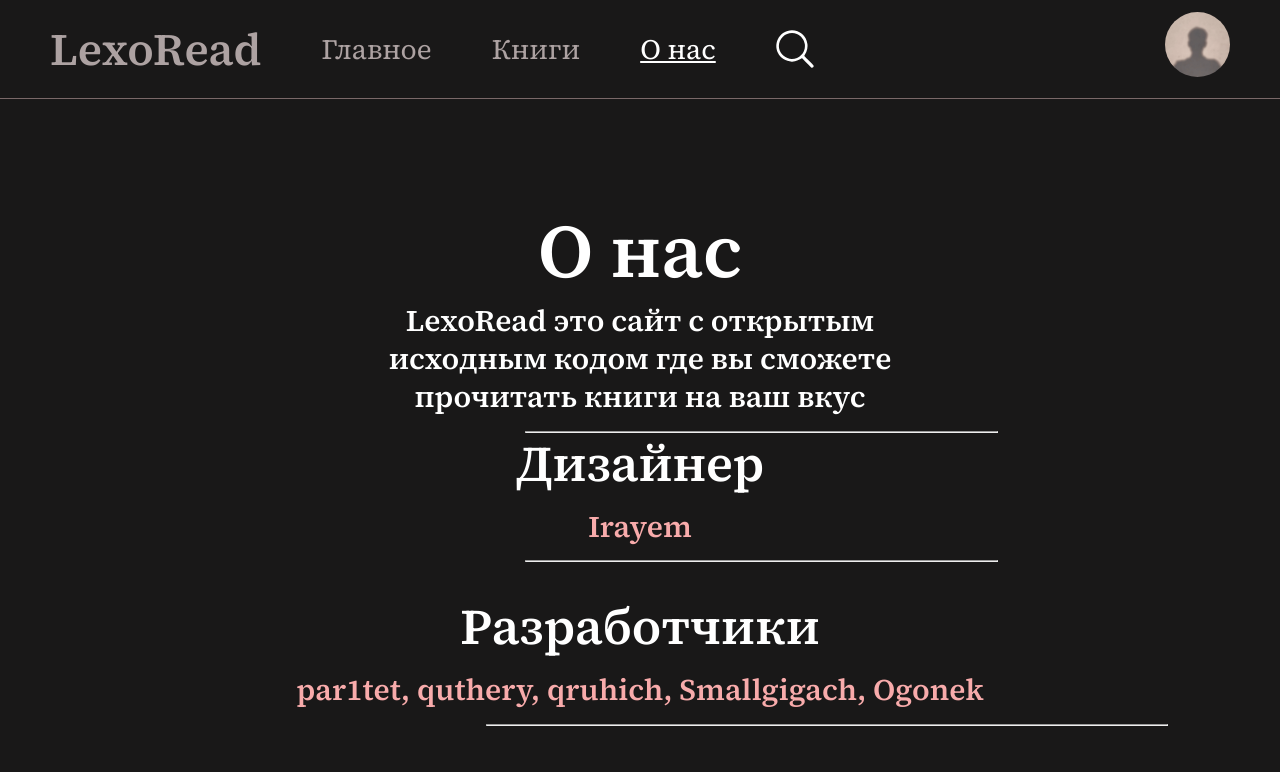
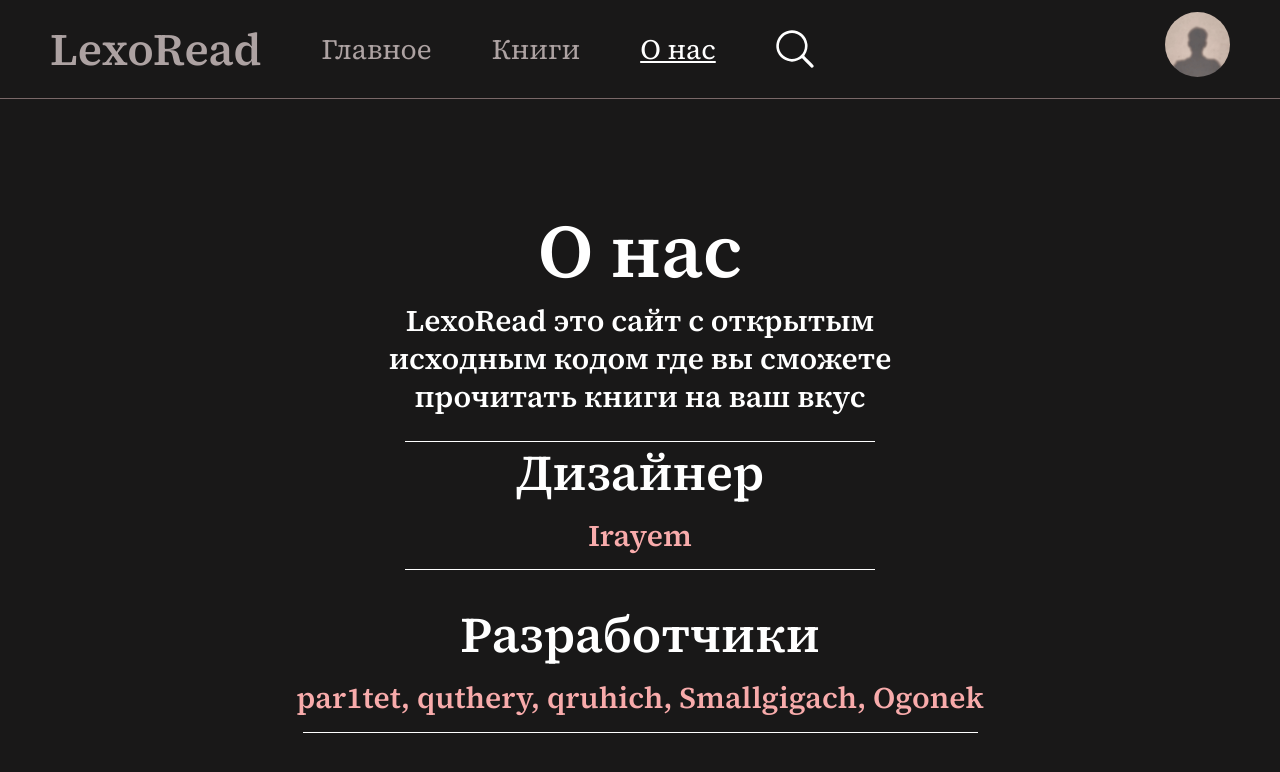
Before and after one commit to par1tet/LexoRead, a React (Vite) app in the folder vite-project/: page /aboutUs in a window 1280 px wide. Shown: the top 772 px of the page. Built offline with nearby package versions, Linux system fonts and the light colour scheme.

Commit message:
fix: centered hr in the center

```diff
--- a/vite-project/src/pages/AboutUsPage/AboutUs.module.css
+++ b/vite-project/src/pages/AboutUsPage/AboutUs.module.css
@@ -1,6 +1,6 @@
 .container {
+  width: 100%;
   display: flex;
-  width: 100%;
   height: 100vh;
   flex-direction: column;
 }
@@ -13,6 +13,12 @@
   justify-content: center;
   margin-top: 100px;
 }
+.hr {
+  width: 470px;
+  margin: 0 auto;
+  border: none;
+  border-top: 1px solid #fff;
+}
 .subtitle {
   color: #fff;
   font-weight: 600;
@@ -22,10 +28,7 @@
   justify-content: center;
   line-height: 38px;
   margin-bottom: 15px;
-}
-.hr {
-  max-width: 471px;
-  margin-left: 41%;
+  padding-bottom: 10px;
 }
 .designer {
   font-size: 50px;
@@ -42,10 +45,6 @@
   color: #f8abab;
   margin-top: 12px;
   margin-bottom: 15px;
-}
-.hr {
-  max-width: 471px;
-  margin-left: 41%;
 }
 .developers {
   margin-top: 34px;
@@ -65,6 +64,8 @@
   margin-bottom: 15px;
 }
 .hr_last {
-	max-width: 680px;
-  margin-left: 38%;
+  width: 675px;
+  margin: 0 auto;
+  border: none;
+  border-top: 1px solid #fff;
 }
```
